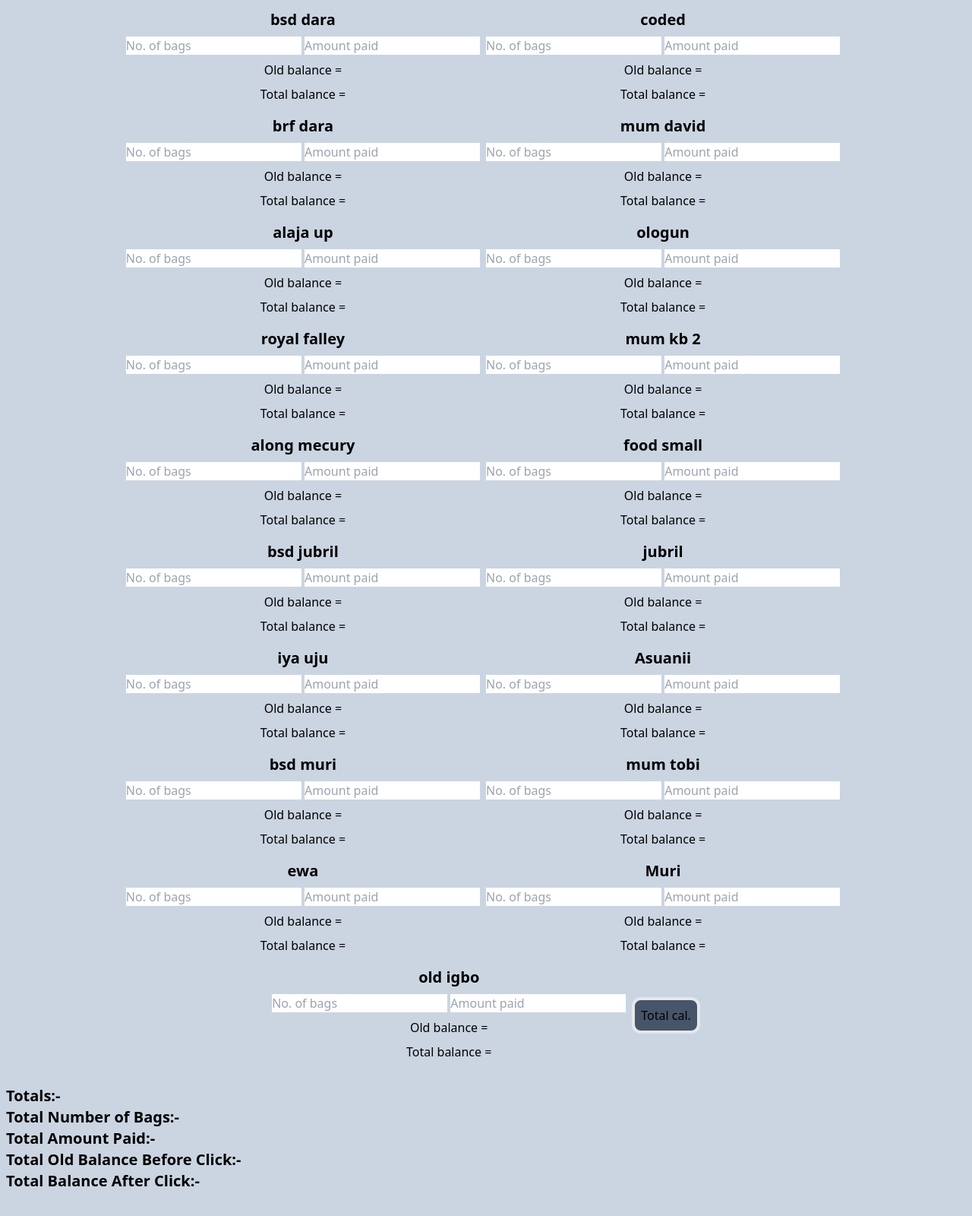
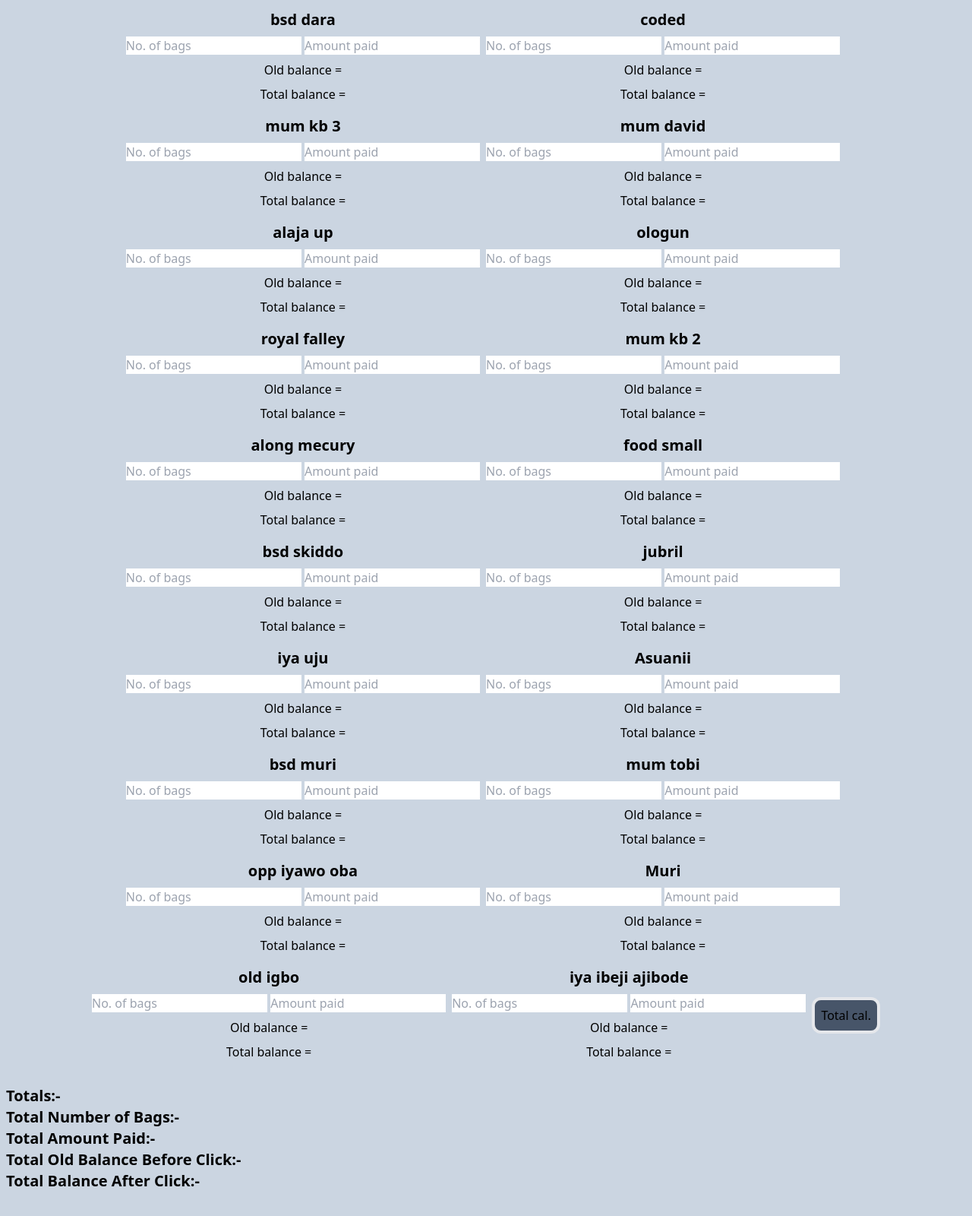
Before and after one commit to tosintobi237/account, a website: page index.html in a window 1280 px wide. Shown: the part 2052-3652 px from the top of the page at 76% size. Drawn offline with Linux system fonts and the light colour scheme.

Commit message:
Initial commit

```diff
--- a/index.html
+++ b/index.html
@@ -239,7 +239,7 @@
         <p class="mb-4 text-center">Total balance = <span class="total-balance"></span></p>
     </div>
     <div class="mr-2 person31 ">
-        <h3 class="mb-2 text-xl font-extrabold text-center">brf dara</h3>
+        <h3 class="mb-2 text-xl font-extrabold text-center">mum kb 3</h3>
         <input id="bags31" type="number" placeholder="No. of bags" />
         <input id="amount31" type="number" placeholder="Amount paid" />
         <p class="my-2 text-center">Old balance = <span class="old-balance"></span></p>
@@ -295,7 +295,7 @@
         <p class="mb-4 text-center">Total balance = <span class="total-balance"></span></p>
     </div>
     <div class="mr-2 person39 ">
-        <h3 class="mb-2 text-xl font-extrabold text-center">bsd jubril</h3>
+        <h3 class="mb-2 text-xl font-extrabold text-center">bsd skiddo</h3>
         <input id="bags39" type="number" placeholder="No. of bags" />
         <input id="amount39" type="number" placeholder="Amount paid" />
         <p class="my-2 text-center">Old balance = <span class="old-balance"></span></p>
@@ -337,7 +337,7 @@
         <p class="mb-4 text-center">Total balance = <span class="total-balance"></span></p>
     </div>
     <div class="mr-2 person45 ">
-        <h3 class="mb-2 text-xl font-extrabold text-center">ewa</h3>
+        <h3 class="mb-2 text-xl font-extrabold text-center">opp iyawo oba</h3>
         <input id="bags45" type="number" placeholder="No. of bags" />
         <input id="amount45" type="number" placeholder="Amount paid" />
         <p class="my-2 text-center">Old balance = <span class="old-balance"></span></p>
@@ -354,6 +354,13 @@
         <h3 class="mb-2 text-xl font-extrabold text-center">old igbo</h3>
         <input id="bags47" type="number" placeholder="No. of bags" />
         <input id="amount47" type="number" placeholder="Amount paid" />
+        <p class="my-2 text-center">Old balance = <span class="old-balance"></span></p>
+        <p class="mb-4 text-center">Total balance = <span class="total-balance"></span></p>
+    </div>
+    <div class="mr-2 person48 ">
+        <h3 class="mb-2 text-xl font-extrabold text-center">iya ibeji ajibode</h3>
+        <input id="bags48" type="number" placeholder="No. of bags" />
+        <input id="amount48" type="number" placeholder="Amount paid" />
         <p class="my-2 text-center">Old balance = <span class="old-balance"></span></p>
         <p class="mb-4 text-center">Total balance = <span class="total-balance"></span></p>
     </div>
--- a/src/add.js
+++ b/src/add.js
@@ -3,7 +3,6 @@ document.addEventListener('DOMContentLoaded', function () {
         'default': 300,
         1: 250,
         2: 250,
-        3: 250,
         4: 250,
         5: 260,
         7: 250,
@@ -11,8 +10,10 @@ document.addEventListener('DOMContentLoaded', function () {
         9: 220,
         12: 280,
         13: 250,
+        31: 250,
         35: 250,
         41: 270,
+        42: 250,
         43: 250,
         44: 250,
         46: 250,
@@ -70,7 +71,7 @@ document.addEventListener('DOMContentLoaded', function () {
         let currentDateTime = new Date().toLocaleString(); // Get current date and time
 
         // Loop over all persons and update their balances
-        for (let i = 1; i <= 47; i++) {
+        for (let i = 1; i <= 48; i++) {
             let result = updatePersonBalance(i);
 
             totalBags += result.bags;
@@ -162,7 +163,7 @@ totalRow.insertCell(5).innerHTML = '<strong>' + totalBalanceAfterClick.toFixed(2
 
     // Load saved balances and table data on page load
     function loadBalancesAndTable() {
-        for (let i = 1; i <= 47; i++) {
+        for (let i = 1; i <= 48; i++) {
             let savedBalance = localStorage.getItem('balance' + i);
             if (savedBalance !== null) {
                 document.querySelector('.person' + i + ' .old-balance').textContent = savedBalance;
```
